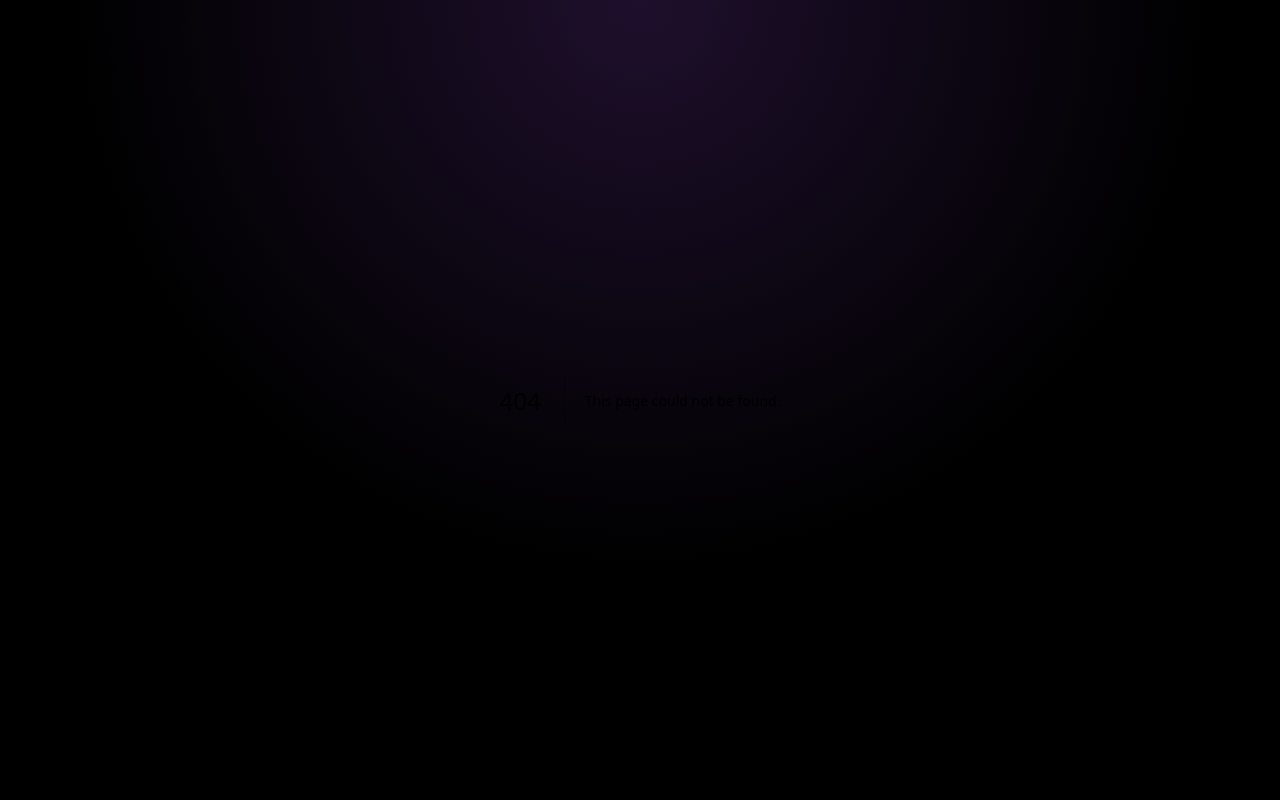
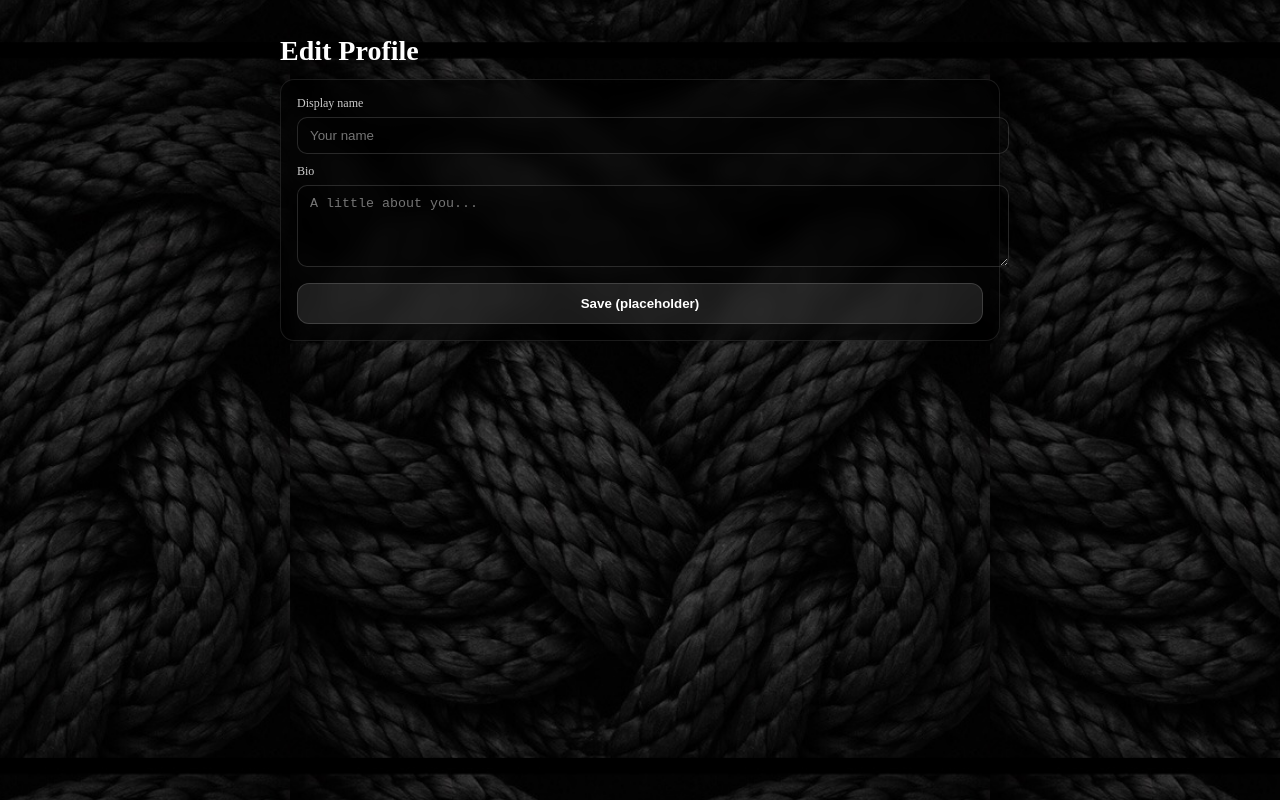
Before and after one commit to Stephensr50/Unbound, a Next.js app in the folder unbound2/: page /edit-profile in a window 1280 px wide. Before the commit this address had no page. Built offline with nearby package versions, Linux system fonts and the light colour scheme.

Commit message:
Add auth flow, explore page, edit profile, top nav updates, rope background

```diff
--- /dev/null
+++ b/unbound2/app/(auth)/layout.tsx
@@ -0,0 +1,7 @@
+export default function AuthLayout({
+children,
+}: {
+children: React.ReactNode;
+}) {
+return <div>{children}</div>;
+}
--- /dev/null
+++ b/unbound2/app/(auth)/login/page.tsx
@@ -0,0 +1,56 @@
+export default function LoginPage() {
+return (
+<div
+style={{
+width: 380,
+padding: 24,
+borderRadius: 12,
+background: "rgba(0,0,0,0.75)",
+backdropFilter: "blur(12px)",
+border: "1px solid rgba(255,255,255,0.1)",
+}}
+>
+<h1 style={{ marginBottom: 16 }}>Log in to Unbound</h1>
+
+<input
+placeholder="Email"
+style={inputStyle}
+/>
+
+<input
+placeholder="Password"
+type="password"
+style={inputStyle}
+/>
+
+<button style={buttonStyle}>
+Log In
+</button>
+
+<p style={{ marginTop: 12, opacity: 0.7 }}>
+Don’t have an account?{" "}
+<a href="/signup">Sign up</a>
+</p>
+</div>
+);
+}
+
+const inputStyle: React.CSSProperties = {
+width: "100%",
+padding: 12,
+marginBottom: 12,
+borderRadius: 8,
+border: "1px solid rgba(255,255,255,0.15)",
+background: "rgba(0,0,0,0.6)",
+color: "#fff",
+};
+
+const buttonStyle: React.CSSProperties = {
+width: "100%",
+padding: 12,
+borderRadius: 8,
+background: "#fff",
+color: "#000",
+fontWeight: 600,
+cursor: "pointer",
+};
--- /dev/null
+++ b/unbound2/app/(auth)/signup/page.tsx
@@ -0,0 +1,56 @@
+export default function SignupPage() {
+return (
+<div
+style={{
+width: 380,
+padding: 24,
+borderRadius: 12,
+background: "rgba(0,0,0,0.75)",
+backdropFilter: "blur(12px)",
+border: "1px solid rgba(255,255,255,0.1)",
+}}
+>
+<h1 style={{ marginBottom: 16 }}>Join Unbound</h1>
+
+<input
+placeholder="Email"
+style={inputStyle}
+/>
+
+<input
+placeholder="Password"
+type="password"
+style={inputStyle}
+/>
+
+<button style={buttonStyle}>
+Create Account
+</button>
+
+<p style={{ marginTop: 12, opacity: 0.7 }}>
+Already have an account?{" "}
+<a href="/login">Log in</a>
+</p>
+</div>
+);
+}
+
+const inputStyle: React.CSSProperties = {
+width: "100%",
+padding: 12,
+marginBottom: 12,
+borderRadius: 8,
+border: "1px solid rgba(255,255,255,0.15)",
+background: "rgba(0,0,0,0.6)",
+color: "#fff",
+};
+
+const buttonStyle: React.CSSProperties = {
+width: "100%",
+padding: 12,
+borderRadius: 8,
+background: "#fff",
+color: "#000",
+fontWeight: 600,
+cursor: "pointer",
+};
--- a/unbound2/app/components/TopNav.tsx
+++ b/unbound2/app/components/TopNav.tsx
@@ -51,6 +51,13 @@ UNBOUND
 <Link href="/feed" style={linkStyle("/feed")}>
 Feed
 </Link>
+
+<Link href="/edit-profile" style={linkStyle("/edit-profile")}>
+Edit
+</Link>
+
+<Link href="/explore">Explore</Link>
+
 <Link href="/profile" style={linkStyle("/profile")}>
 Profile
 </Link>
--- /dev/null
+++ b/unbound2/app/edit-profile/page.tsx
@@ -0,0 +1,74 @@
+export default function EditProfilePage() {
+return (
+<div style={{ maxWidth: 720, margin: "0 auto", padding: 16 }}>
+<h1 style={{ fontSize: 28, fontWeight: 800, marginBottom: 12 }}>
+Edit Profile
+</h1>
+
+<div
+style={{
+background: "rgba(0,0,0,0.55)",
+border: "1px solid rgba(255,255,255,0.10)",
+borderRadius: 14,
+padding: 16,
+backdropFilter: "blur(10px)",
+WebkitBackdropFilter: "blur(10px)",
+}}
+>
+<label style={{ display: "block", marginBottom: 10 }}>
+<div style={{ fontSize: 12, opacity: 0.8, marginBottom: 6 }}>
+Display name
+</div>
+<input
+placeholder="Your name"
+style={{
+width: "100%",
+padding: "10px 12px",
+borderRadius: 10,
+border: "1px solid rgba(255,255,255,0.15)",
+background: "rgba(0,0,0,0.35)",
+color: "white",
+outline: "none",
+}}
+/>
+</label>
+
+<label style={{ display: "block", marginBottom: 12 }}>
+<div style={{ fontSize: 12, opacity: 0.8, marginBottom: 6 }}>
+Bio
+</div>
+<textarea
+placeholder="A little about you..."
+rows={4}
+style={{
+width: "100%",
+padding: "10px 12px",
+borderRadius: 10,
+border: "1px solid rgba(255,255,255,0.15)",
+background: "rgba(0,0,0,0.35)",
+color: "white",
+outline: "none",
+resize: "vertical",
+}}
+/>
+</label>
+
+<button
+type="button"
+style={{
+width: "100%",
+padding: "12px 14px",
+borderRadius: 12,
+border: "1px solid rgba(255,255,255,0.15)",
+background: "rgba(255,255,255,0.10)",
+color: "white",
+fontWeight: 700,
+cursor: "pointer",
+}}
+>
+Save (placeholder)
+</button>
+</div>
+</div>
+);
+}
--- /dev/null
+++ b/unbound2/app/explore/page.tsx
@@ -0,0 +1,33 @@
+export default function ExplorePage() {
+return (
+<div style={{ padding: 24 }}>
+<h1 style={{ fontSize: 24, fontWeight: 700 }}>Explore</h1>
+
+<p style={{ marginTop: 8, opacity: 0.85 }}>
+Explore placeholder — we’ll wire real results + filters next.
+</p>
+
+<div
+style={{
+marginTop: 16,
+display: "grid",
+gridTemplateColumns: "repeat(auto-fill, minmax(160px, 1fr))",
+gap: 12,
+}}
+>
+{Array.from({ length: 12 }).map((_, i) => (
+<div
+key={i}
+style={{
+height: 160,
+borderRadius: 16,
+background: "rgba(0,0,0,0.35)",
+border: "1px solid rgba(255,255,255,0.10)",
+backdropFilter: "blur(10px)",
+}}
+/>
+))}
+</div>
+</div>
+);
+}
--- a/unbound2/app/globals.css
+++ b/unbound2/app/globals.css
@@ -1,27 +1,20 @@
+
 @tailwind base;
 @tailwind components;
 @tailwind utilities;
 
-/* ===== Unbound Base ===== */
-
 html,
 body {
 height: 100%;
+margin: 0;
 }
 
-body {
-background-color: #0a0a0a;
-color: #ffffff;
-}
-
-/* Subtle purple/black glow base */
 .unbound-bg {
 min-height: 100vh;
-background:
-radial-gradient(
-circle at top,
-rgba(168, 85, 247, 0.18),
-rgba(0, 0, 0, 0.95) 55%
-),
-#000000;
+background-color: #000;
+background-image: url("/rope-bg.jpg");
+background-repeat: repeat;
+background-position: center;
+background-size: 700px auto;
+color: #fff;
 }
--- a/unbound2/app/layout.tsx
+++ b/unbound2/app/layout.tsx
@@ -13,7 +13,9 @@ children: React.ReactNode;
 }>) {
 return (
 <html lang="en">
-<body className="unbound-bg">{children}</body>
+<body>
+<div className="unbound-bg">{children}</div>
+</body>
 </html>
 );
 }
```
Also changed, not shown: unbound2/public/rope-bg.jpg (added).
